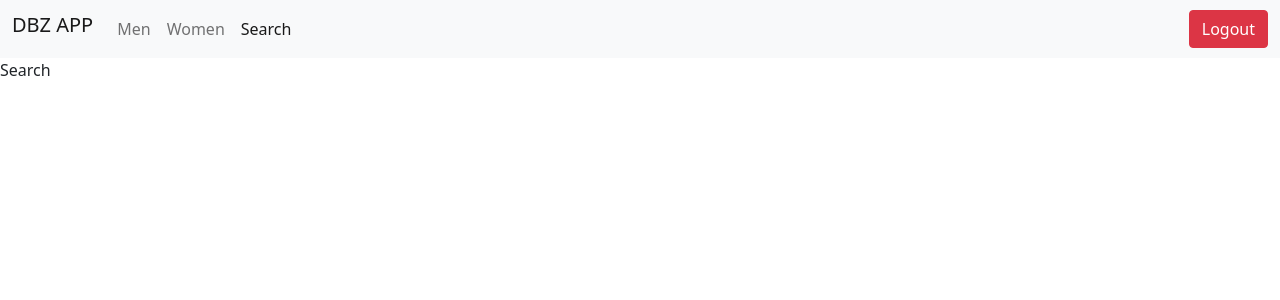
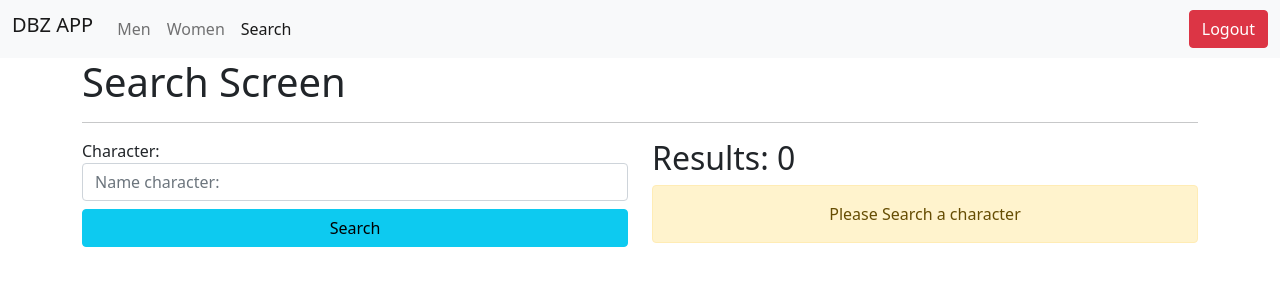
Before and after one commit to ArobyR/dbz, a React (Create React App) app: page /search in a window 1280 px wide. Shown: the top 300 px of the page. Built offline with nearby package versions, Linux system fonts and the light colour scheme.

Commit message:
update pages

```diff
--- a/src/pages/SearchScreen.jsx
+++ b/src/pages/SearchScreen.jsx
@@ -1,11 +1,80 @@
-import React from 'react'
+import React, { useCallback, useEffect, useState } from "react";
+import { useLocation } from "react-router";
+import queryString from "query-string";
+import { Characters } from "../models/Characters";
+import Card from "../components/Card";
 
-const SearchScreen = () => {
-    return (
-        <div>
-            Search
+const SearchScreen = ({ history }) => {
+  const location = useLocation();
+  const { q = "" } = queryString.parse(location.search);
+  const [inputValue, setInputValue] = useState(q);
+  const [character, setCharacter] = useState([]);
+
+
+  const handleOnSubmit = (e) => {
+    e.preventDefault();
+    history.push(`?q=${inputValue}`);
+  };
+
+  const handleOnChange = (e) => {
+    const { value } = e.target;
+    setInputValue(value);
+  };
+
+  const getCharacters = () => {
+    if (inputValue.trim() !== "") {
+      const value = inputValue.toLocaleLowerCase();
+      const characters = Characters.filter((character) =>
+        character.name.toLocaleLowerCase().includes(value)
+      );
+      console.log(characters);
+      setCharacter(characters);
+    } else {
+      setCharacter([]);
+    }
+  };
+
+  useEffect(() => {
+    getCharacters();
+  }, [q]);
+
+  return (
+    <div className="container">
+      <h1>Search Screen</h1>
+      <hr />
+      <div className="row">
+        <div className="col-6">
+          <form onSubmit={handleOnSubmit}>
+            <label htmlFor="" className="w-100 form-label">
+              Character:{" "}
+              <input
+                type="text"
+                className="form-control"
+                name=""
+                onChange={handleOnChange}
+                placeholder="Name character:"
+                autoComplete="off"
+              />
+            </label>
+            <button type="submit" className="btn btn-info w-100">
+              Search
+            </button>
+          </form>
         </div>
-    )
-}
+        <div className="col-6">
+          <h2>Results: {character.length}</h2>
+          {character.length === 0 && (
+            <div className="alert alert-warning text-center">
+              Please Search a character
+            </div>
+          )}
+          {character.map((ch) => (
+            <Card key={ch.id} {...ch} />
+          ))}
+        </div>
+      </div>
+    </div>
+  );
+};
 
-export default SearchScreen
+export default React.memo(SearchScreen);
--- a/src/pages/WomenScreen.jsx
+++ b/src/pages/WomenScreen.jsx
@@ -1,11 +1,21 @@
-import React from 'react'
+import React from "react";
+import Card from "../components/Card";
+import { Characters } from "../models/Characters";
 
 const WomenScreen = () => {
-    return (
-        <div>
-            Women
-        </div>
-    )
-}
+  const women = Characters.filter((character) => character.type === "m");
 
-export default WomenScreen
+  return (
+    <div className="container mt-3">
+      <h2>Women Screen:</h2>
+      <hr />
+      <div className="row">
+        {women.map((woman) => (
+          <Card key={woman.id} {...woman} />
+        ))}
+      </div>
+    </div>
+  );
+};
+
+export default WomenScreen;
```
